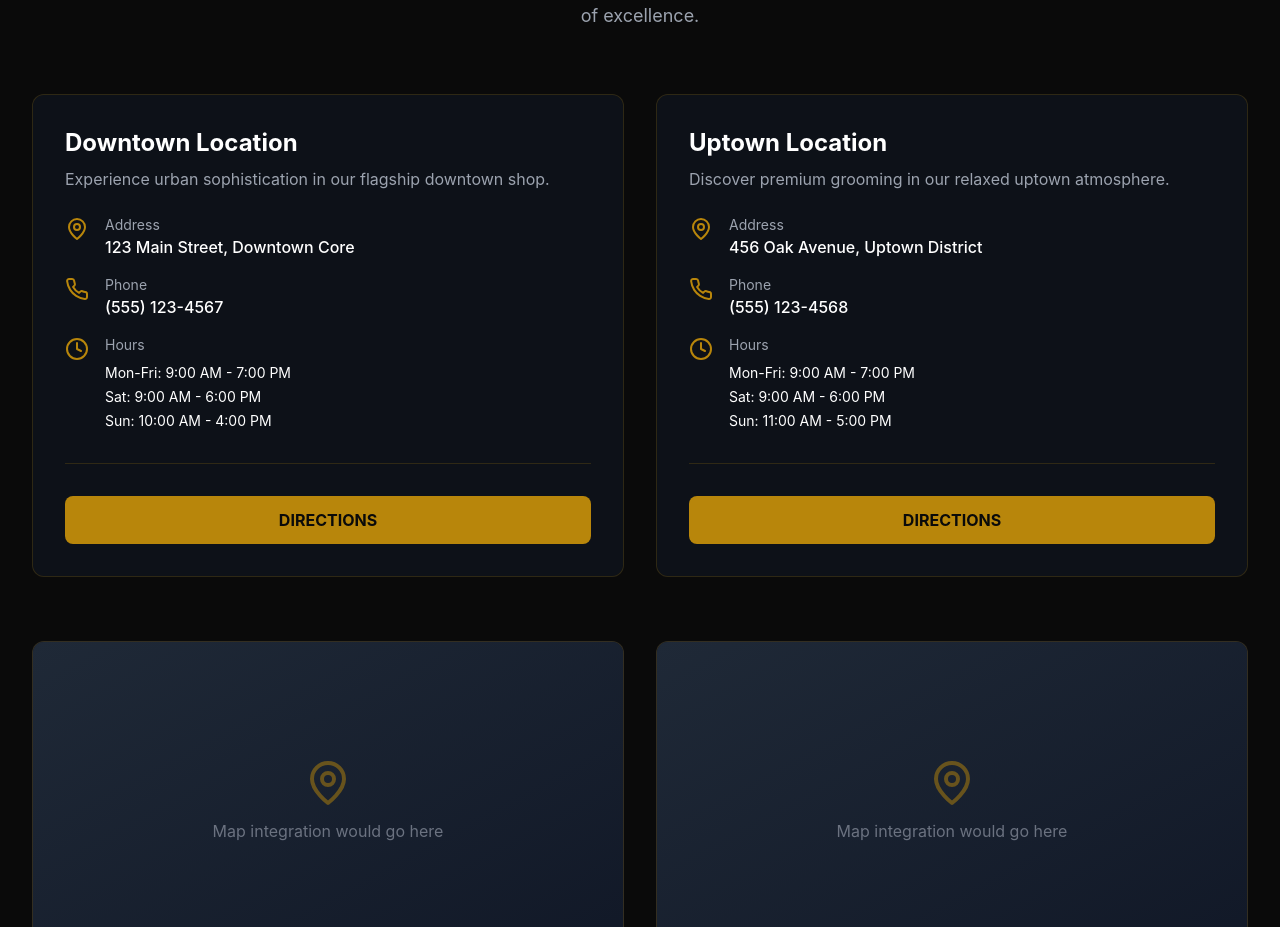
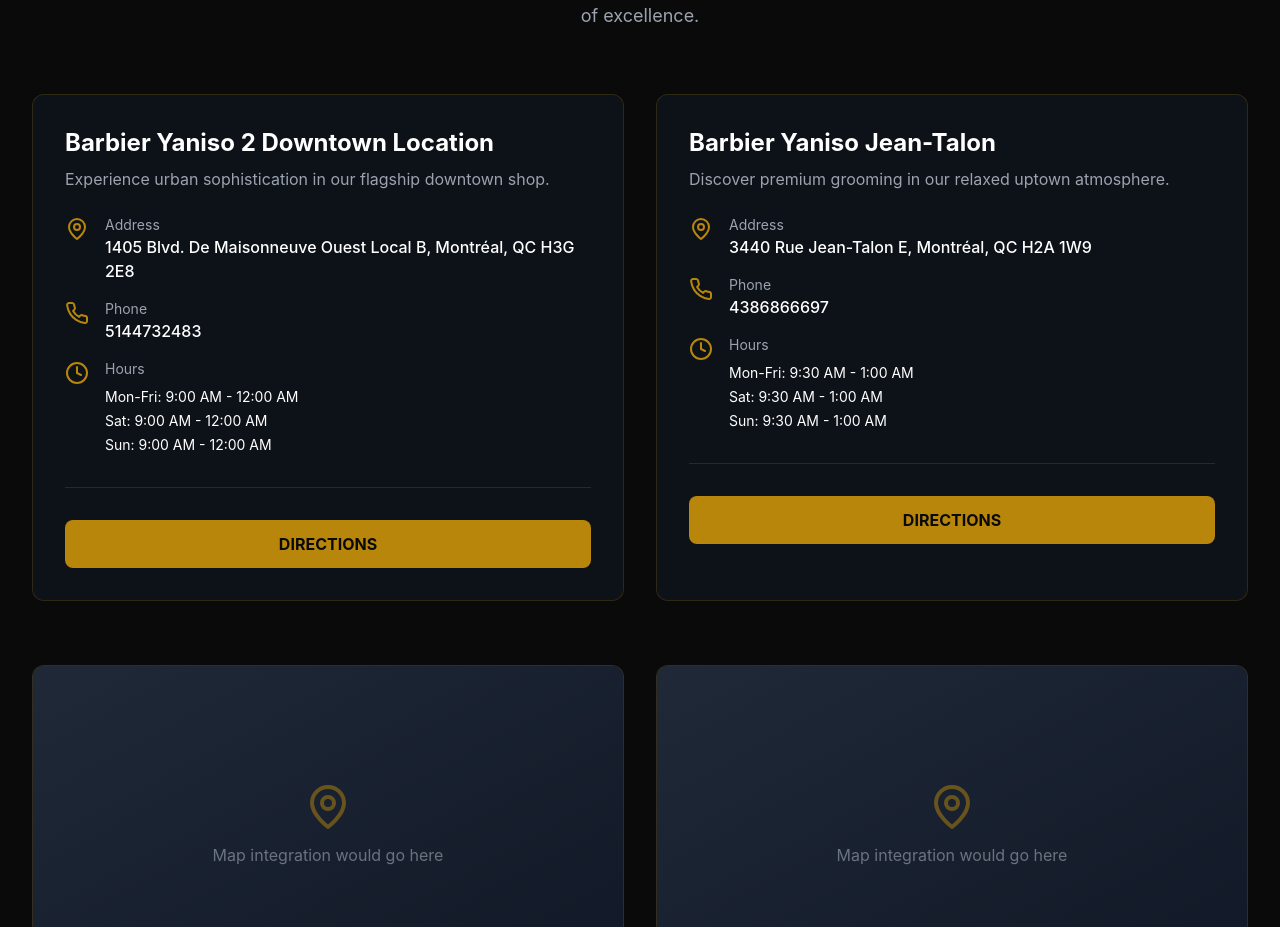
Before and after one commit to ydaoud772-bit/barbie-yaniso, a Next.js app: page / in a window 1280 px wide. Shown: the part 3120-4047 px from the top of the page. Built offline with nearby package versions, Linux system fonts and the light colour scheme; no server answers.

Commit message:
Update Locations.jsx

```diff
--- a/components/Locations.jsx
+++ b/components/Locations.jsx
@@ -4,24 +4,24 @@ import { MapPin, Phone, Clock } from 'lucide-react';
 const Locations = () => {
   const locations = [
     {
-      name: 'Downtown Location',
-      address: '123 Main Street, Downtown Core',
-      phone: '(555) 123-4567',
+      name: 'Barbier Yaniso 2 Downtown Location',
+      address: '1405 Blvd. De Maisonneuve Ouest Local B, Montréal, QC H3G 2E8',
+      phone: '5144732483',
       hours: {
-        weekdays: '9:00 AM - 7:00 PM',
-        saturday: '9:00 AM - 6:00 PM',
-        sunday: '10:00 AM - 4:00 PM',
+        weekdays: '9:00 AM - 12:00 AM',
+        saturday: '9:00 AM - 12:00 AM',
+        sunday: '9:00 AM - 12:00 AM',
       },
       description: 'Experience urban sophistication in our flagship downtown shop.',
     },
     {
-      name: 'Uptown Location',
-      address: '456 Oak Avenue, Uptown District',
-      phone: '(555) 123-4568',
+      name: 'Barbier Yaniso Jean-Talon',
+      address: '3440 Rue Jean-Talon E, Montréal, QC H2A 1W9',
+      phone: '4386866697',
       hours: {
-        weekdays: '9:00 AM - 7:00 PM',
-        saturday: '9:00 AM - 6:00 PM',
-        sunday: '11:00 AM - 5:00 PM',
+        weekdays: '9:30 AM - 1:00 AM',
+        saturday: '9:30 AM - 1:00 AM',
+        sunday: '9:30 AM - 1:00 AM',
       },
       description: 'Discover premium grooming in our relaxed uptown atmosphere.',
     },
```
